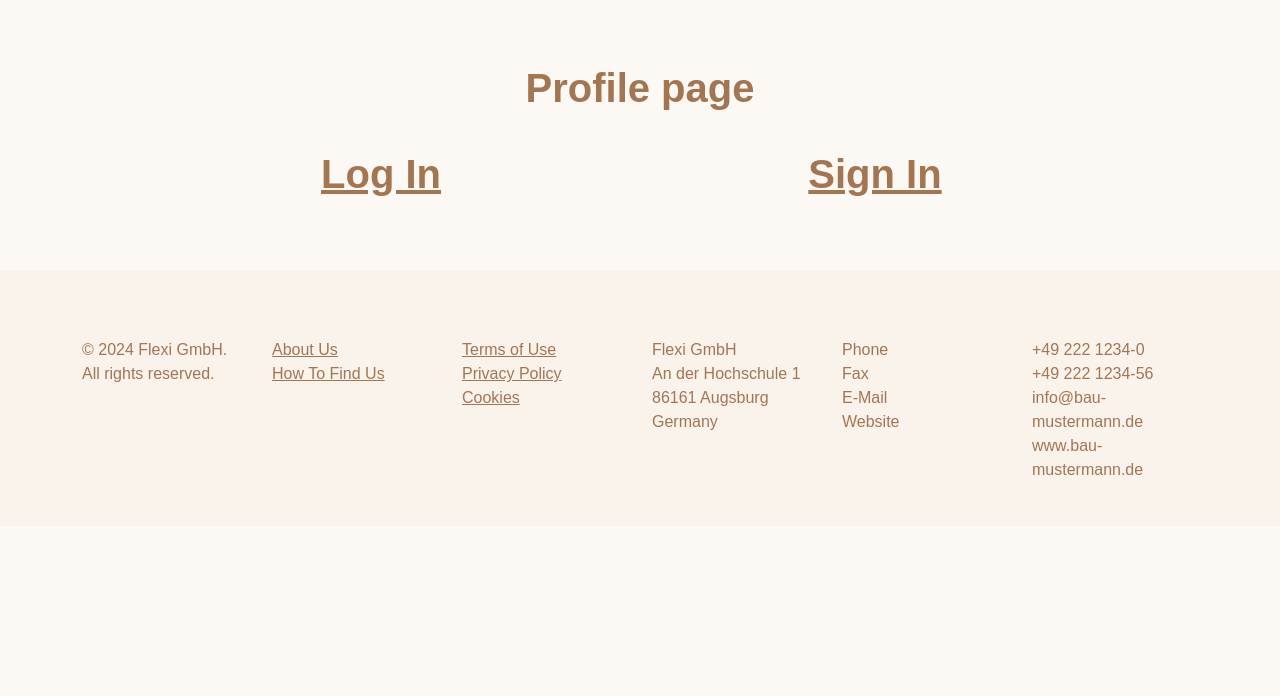
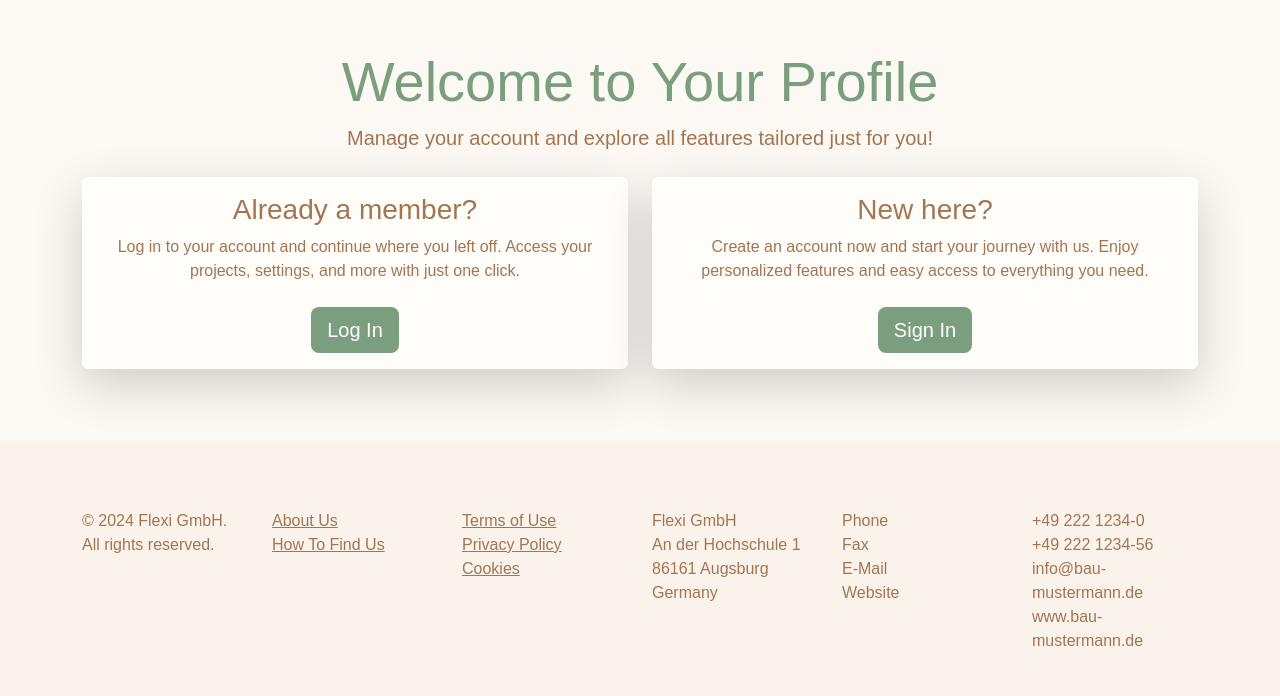
Before and after one commit to oksymetz/flexi, a Django app: page /profile/ in a window 1280 px wide. Shown: the part 91-787 px from the top of the page. Run offline with Django 4.2, Linux system fonts and the light colour scheme.

```diff
--- a/configurator/profiles/templates/profiles/index.html
+++ b/configurator/profiles/templates/profiles/index.html
@@ -1,16 +1,35 @@
 {% extends 'company/base.html' %}
 {% block content %}
 
-<div class="container" style="padding: 5%;">
-    <div class="container" style="text-align: center; padding-bottom: 3%;">
-        <h2 class="h2">Profile page</h2>
+<div class="container py-5" style="font-family: 'Source Sans Pro', sans-serif; background: #FCF8F3; color: #A47551;">
+    <!-- Page Title -->
+    <div class="text-center mb-4">
+        <h2 class="display-4" style="color: #7A9E7E;">Welcome to Your Profile</h2>
+        <p class="lead" style="color: #A47551;">Manage your account and explore all features tailored just for you!</p>
     </div>
-    <div class="container row">
-        <div class="col-6" style="text-align: center;">
-            <h3><a class="h2" href="{% url 'profile:login' %}">Log In</a></h3>
+
+    <!-- Options Section -->
+    <div class="row text-center">
+        <!-- Log In Section -->
+        <div class="col-md-6 mb-4">
+            <div class="card shadow-lg border-0" style="background: #FFFDF9;">
+                <div class="card-body">
+                    <h3 class="card-title" style="color: #A47551;">Already a member?</h3>
+                    <p class="card-text" style="color: #A47551;">Log in to your account and continue where you left off. Access your projects, settings, and more with just one click.</p>
+                    <a href="{% url 'profile:login' %}" class="btn btn-primary btn-lg mt-2" style="background: #7A9E7E; border: none;">Log In</a>
+                </div>
+            </div>
         </div>
-        <div class="col-6" style="text-align: center;">
-            <h3><a class="h2" href="{% url 'profile:signin' %}">Sign In</a></h3>
+
+        <!-- Sign In Section -->
+        <div class="col-md-6 mb-4">
+            <div class="card shadow-lg border-0" style="background: #FFFDF9;">
+                <div class="card-body">
+                    <h3 class="card-title" style="color: #A47551;">New here?</h3>
+                    <p class="card-text" style="color: #A47551;">Create an account now and start your journey with us. Enjoy personalized features and easy access to everything you need.</p>
+                    <a href="{% url 'profile:signin' %}" class="btn btn-success btn-lg mt-2" style="background: #7A9E7E; border: none;">Sign In</a>
+                </div>
+            </div>
         </div>
     </div>
 </div>
--- a/configurator/profiles/templates/profiles/signin.html
+++ b/configurator/profiles/templates/profiles/signin.html
@@ -4,6 +4,7 @@
 <div class="container" style="padding: 5%;">
     <div class="container" style="text-align: center; padding-bottom: 3%;">
         <h2 class="h2">Sign In</h2>
+
     </div>
 </div>
 
```
